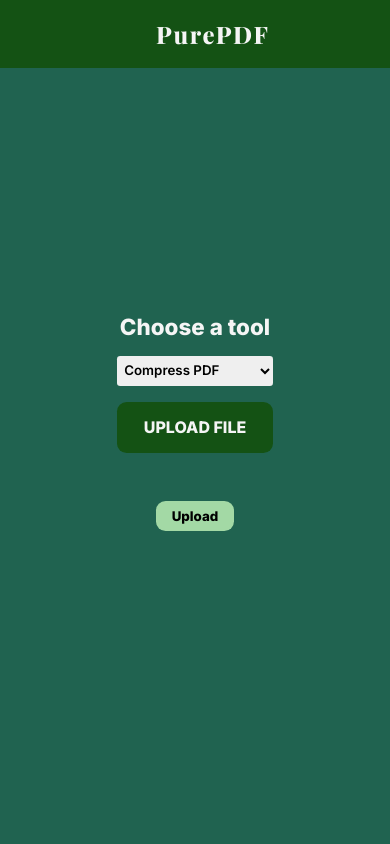
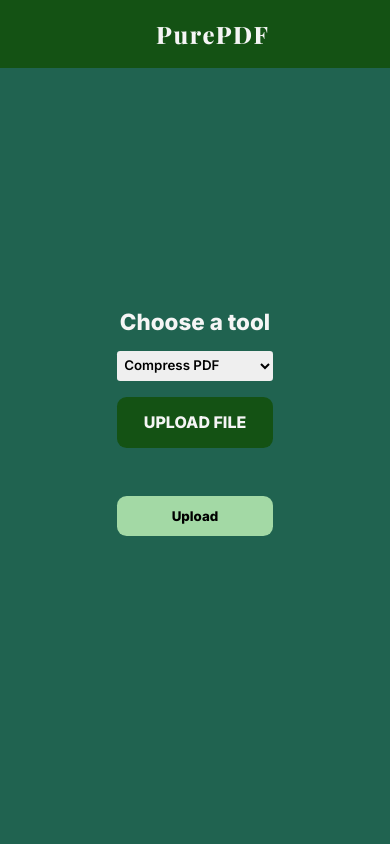
Before and after one commit to CodeLavkush/PurePDF, a Django app: page / in a window 390 px wide. Run offline with Django 5.2, Linux system fonts and the light colour scheme; some libraries are stand-ins or nearby versions; some web fonts are replaced.

Commit message:
improve responsiveness

```diff
--- a/static/css/home.css
+++ b/static/css/home.css
@@ -161,6 +161,16 @@
                 transition: all 3ms ease-in-out;
                 color: var(--font-text);
 
+                @media (max-width: 770px) {
+                    width: 20%;
+                    height: 8%;
+                }
+
+                @media (max-width: 440px) {
+                    width: 40%;
+                    height: 8%;
+                }
+
                 &:hover{
                     background-color: var(--color-background);
                     color: whitesmoke;
```
